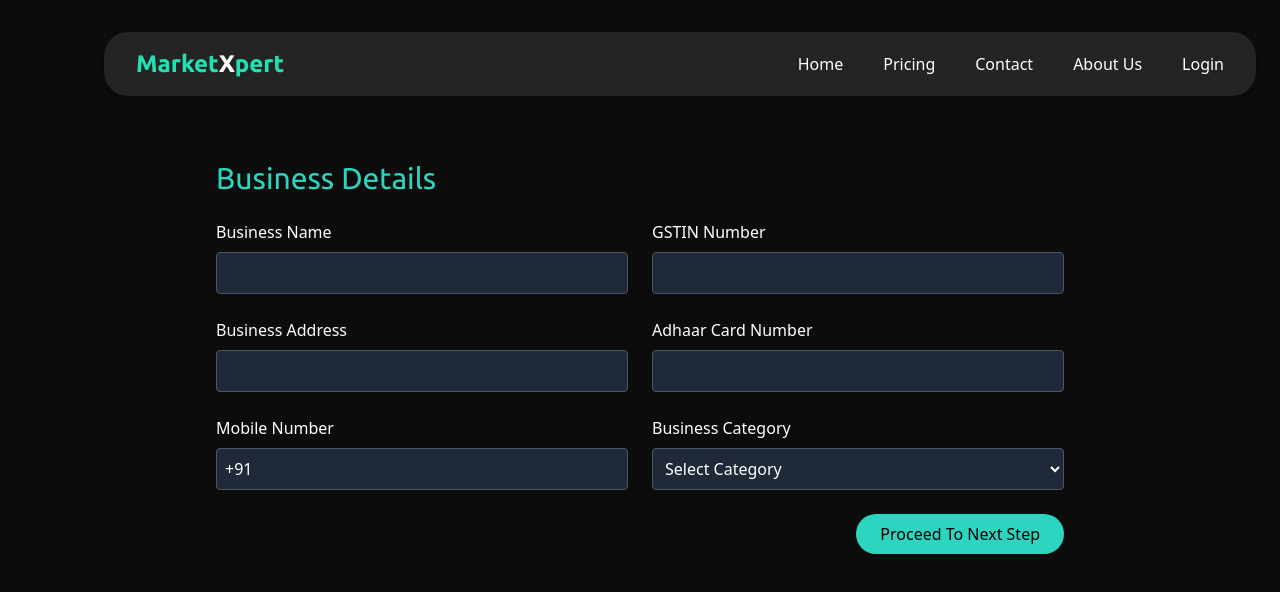
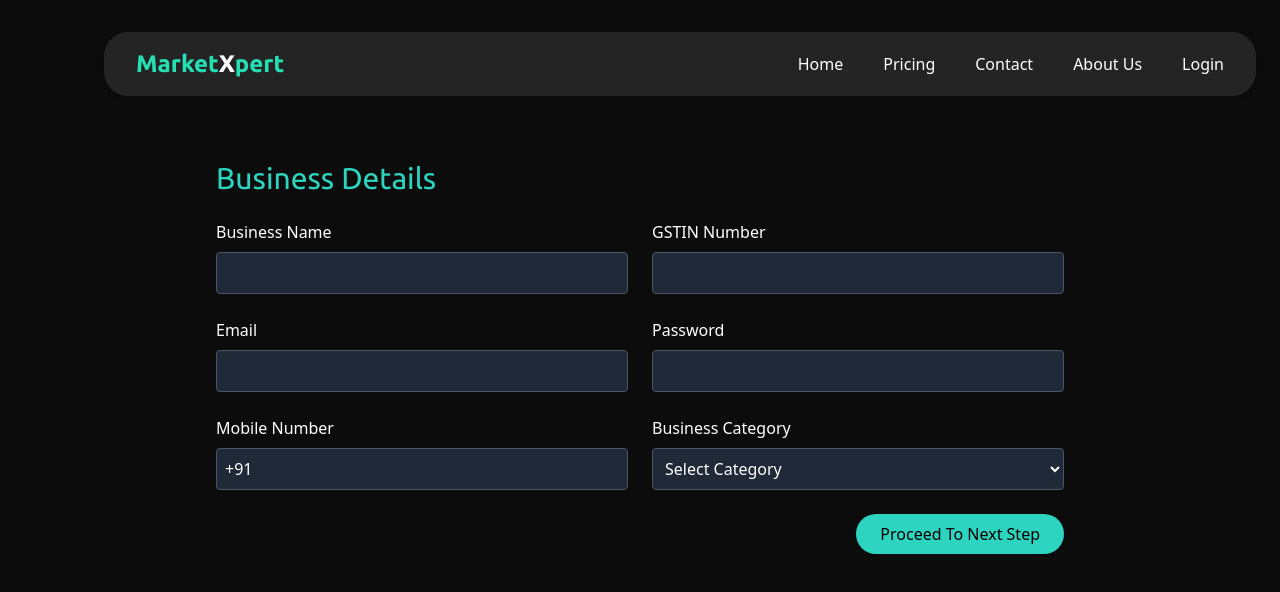
Before and after one commit to abdulfarhath/MarketXpert_Demux, a React (Vite) app in the folder frontend/: page /retailer/login in a window 1280 px wide. Shown: the top 592 px of the page. Built offline with nearby package versions, Linux system fonts and the light colour scheme.

Commit message:
did
did it more sexy

```diff
--- a/frontend/src/routes/RetailerLogin.jsx
+++ b/frontend/src/routes/RetailerLogin.jsx
@@ -19,11 +19,11 @@ export default function RetailerLogin(){
                                 <input type="text" className="w-full p-2 bg-gray-800 border border-gray-600 rounded" />
                             </div>
                             <div>
-                                <label className="block mb-2">Business Address</label>
+                                <label className="block mb-2">Email</label>
                                 <input type="text" className="w-full p-2 bg-gray-800 border border-gray-600 rounded" />
                             </div>
                             <div>
-                                <label className="block mb-2">Adhaar Card Number</label>
+                                <label className="block mb-2">Password</label>
                                 <input type="text" className="w-full p-2 bg-gray-800 border border-gray-600 rounded" />
                             </div>
                             <div>
--- a/frontend/src/routes/RetailerLogin2.jsx
+++ b/frontend/src/routes/RetailerLogin2.jsx
@@ -5,7 +5,6 @@ export default function RetailerLogin2() {
     const navigate = useNavigate();
 
     return (
-
 
         <div style={{ backgroundColor: '#0c0c0c' }} className="text-white min-h-screen flex flex-col items-center">
             <Navbar />
```
